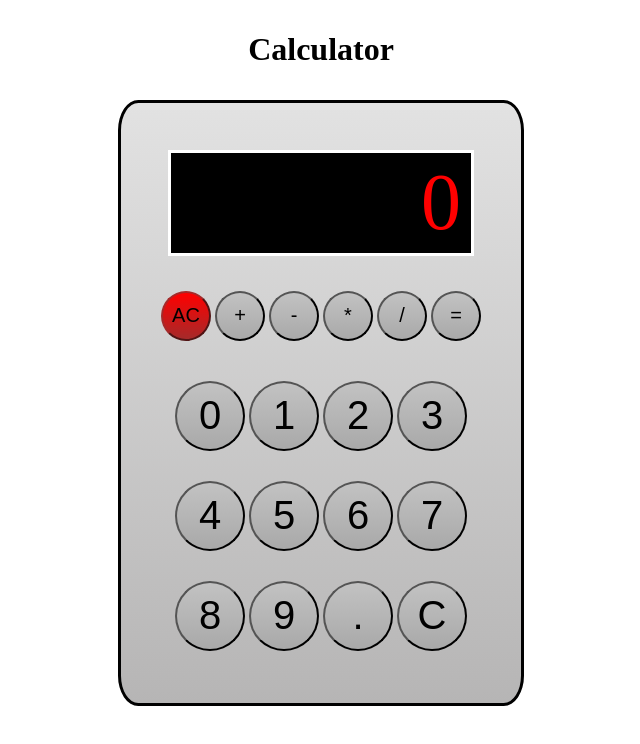
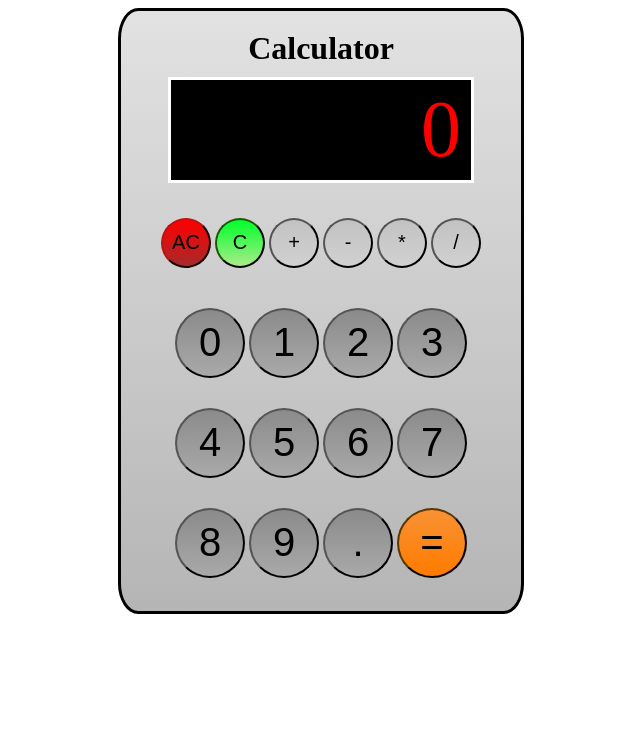
Before and after one commit to omangithub/Calculator, a plain HTML site: page index.html in a window 1280 px wide. Shown: the whole page, without its empty margins (319-959 px from the left). Drawn offline with Linux system fonts and the light colour scheme.

Commit message:
fixed issues with back button

```diff
--- a/index.html
+++ b/index.html
@@ -13,19 +13,21 @@
 
   <body>
 
-    <h1 id="titleCalc">Calculator</h1>
+
 
   <div id="calcBody">
+    <h1 id="titleCalc">Calculator</h1>
     <div id="display">
       <div id="innerDisplay"></div>
     </div>
     <div id="equationButtonBox">
       <button id="clear" class="topCalcButton">AC</button>
+      <button id="oneBack" class="topCalcButton">C</button>
       <button id="plus" class="topCalcButton">+</button>
       <button id="minus" class="topCalcButton">-</button>
       <button id="times" class="topCalcButton">*</button>
       <button id="divide" class="topCalcButton">/</button>
-      <button id="equals" class="topCalcButton">=</button>
+
     </div>
     <div id="numberButtonBox">
       <button id="zero" class="bottomCalcButton">0</button>
@@ -39,7 +41,7 @@
       <button id="eight" class="bottomCalcButton">8</button>
       <button id="nine" class="bottomCalcButton">9</button>
       <button id="decimalPoint" class="bottomCalcButton">.</button>
-      <button id="oneBack" class="bottomCalcButton">C</button>
+      <button id="equals" class="bottomCalcButton">=</button>
       </div>
   </div>
   </body>
--- a/javascript.js
+++ b/javascript.js
@@ -42,6 +42,7 @@ let plusEquation = false;
 let minusEquation = false;
 let divideEquation = false;
 let timesEquation = false;
+let clearAfterEquals = false;
 
 // event listeners for the number buttons
 
@@ -108,6 +109,7 @@ decimalPointButton.addEventListener ("click", ()=>{
   });
 
 oneBackButton.addEventListener ("click", ()=> {
+  if (!clearAfterEquals===true) {
     if (equationOne===true) {
       if (equationOneNumbers.length<=1) {
         equationOneNumbers.pop();
@@ -138,10 +140,11 @@ oneBackButton.addEventListener ("click", ()=> {
               screenItems();
             }
         }
-    }});
+  }}});
 
 
 plusButton.addEventListener ("click", ()=> {
+    clearAfterEquals=false;
     if (minusEquation===true && equationOne===false && equationTwoNumbers.length===0|| divideEquation===true && equationOne===false && equationTwoNumbers.length===0|| timesEquation===true && equationOne===false && equationTwoNumbers.length===0) {
         displayScreen.textContent="+";
         equationOne=false;
@@ -177,6 +180,7 @@ plusButton.addEventListener ("click", ()=> {
 
 
 minusButton.addEventListener ("click", ()=> {
+    clearAfterEquals=false;
     if (plusEquation===true && equationOne===false && equationTwoNumbers.length===0|| divideEquation===true && equationOne===false && equationTwoNumbers.length===0|| timesEquation===true && equationOne===false && equationTwoNumbers.length===0) {
         displayScreen.textContent="-";
         equationOne=false;
@@ -211,6 +215,7 @@ minusButton.addEventListener ("click", ()=> {
 });
 
 divideButton.addEventListener ("click", ()=> {
+    clearAfterEquals=false;
     if (minusEquation===true && equationOne===false && equationTwoNumbers.length===0|| plusEquation===true && equationOne===false && equationTwoNumbers.length===0|| timesEquation===true && equationOne===false && equationTwoNumbers.length===0) {
         displayScreen.textContent="/";
         equationOne=false;
@@ -245,6 +250,7 @@ divideButton.addEventListener ("click", ()=> {
 });
 
 timesButton.addEventListener ("click", ()=> {
+    clearAfterEquals=false;
     if (minusEquation===true && equationOne===false && equationTwoNumbers.length===0|| divideEquation===true && equationOne===false && equationTwoNumbers.length===0|| plusEquation===true && equationOne===false && equationTwoNumbers.length===0) {
         displayScreen.textContent="*";
         equationOne=false;
@@ -294,7 +300,7 @@ clearButton.addEventListener ("click", ()=> {
     equationOneNumbers = [];
     equationTwoNumbers = [];
     displayScreen.textContent=noValue;
-  })
+})
 
 // functions
 
@@ -307,46 +313,55 @@ function operate (a,b) {
             displayScreen.textContent="ERROR";
             endOfEquation=true;
             equationOne=true;
+            clearAfterEquals=true;
         } else {
         displayScreen.textContent=displayedOnScreen;
         endOfEquation=true;
         equationOne=true;
+        clearAfterEquals=true;
         }
     } else if (minusEquation===true) {
         displayedOnScreen =  a - b;
         displayScreen.textContent=displayedOnScreen;
         endOfEquation=true;
         equationOne=true;
+        clearAfterEquals=true;
     } else if (divideEquation===true) {
         displayedOnScreen =  Math.round((a / b)*100000)/100000;
         if (displayedOnScreen===Infinity || a===0 && b===0) {
             displayScreen.textContent="ERROR"
             endOfEquation=true;
             equationOne=true;
+            clearAfterEquals=true;
         } else {
         displayScreen.textContent=displayedOnScreen;
         endOfEquation=true;
         equationOne=true;
+        clearAfterEquals=true;
         }
     } else if (timesEquation===true) {
         if (a===0 || b===0) {
             displayScreen.textContent="0";
             endOfEquation=true;
             equationOne=true;
+            clearAfterEquals=true;
         }else if (displayedOnScreen>9999999) {
             displayScreen.textContent="ERROR";
             endOfEquation=true;
             equationOne=true;
+            clearAfterEquals=true;
         } else {
         displayedOnScreen =  a * b;
         displayScreen.textContent=displayedOnScreen;
         endOfEquation=true;
         equationOne=true;
+        clearAfterEquals=true;
         }
     }
 }
 
 function clickedNumberButtonFunc () {
+    clearAfterEquals=false;
     if (endOfEquation===true) {
         displayedOnScreen = [];
         plusEquation=false;
--- a/style.css
+++ b/style.css
@@ -3,8 +3,52 @@
     justify-content: center;
     display: flex;
     text-align: center;
-    padding: 10px;
+    padding: 0px;
+    margin: 0px;
 }
+
+#equals {
+    background-image: linear-gradient(rgb(248, 146, 51), rgb(255, 123, 0));
+    border-color: rgb(90, 55, 3);
+}
+
+
+#clear {
+    background-image: linear-gradient(red, brown);
+    border-color: rgb(105, 10, 10);
+    font-size: 20px;
+    color: black;
+}
+
+#oneBack {
+    background-image: linear-gradient(rgb(0, 255, 42), rgb(169, 236, 138));
+    border-color: rgb(28, 88, 5);
+    font-size: 20px;
+    color: black;
+}
+
+.topCalcButton {
+    margin:2px;
+    width: 50px;
+    height:50px;
+    border-radius: 50%;
+    background-image: linear-gradient(rgb(194, 194, 194), rgb(209, 209, 209));
+    border-color: black;
+    font-size: 20px;
+    color: black;
+}
+
+.bottomCalcButton {
+    margin:2px;
+  width: 70px;
+  height:70px;
+  border-radius: 50%;
+  background-image: linear-gradient(rgb(139, 139, 139), darkgrey);
+  border-color: black;
+  font-size: 40px;
+  color: black;
+}
+
 
 #calcBody {
     margin:auto;
@@ -64,32 +108,3 @@
     flex-direction: row;
     flex-wrap: wrap;
 }
-
-#clear {
-    background-image: linear-gradient(red, brown);
-    border-color: brown;
-    font-size: 20px;
-    color: black;
-}
-
-.topCalcButton {
-    margin:2px;
-    width: 50px;
-    height:50px;
-    border-radius: 50%;
-    background-image: linear-gradient(rgb(194, 194, 194), darkgrey);
-    border-color: black;
-    font-size: 20px;
-    color: black;
-}
-
-.bottomCalcButton {
-    margin:2px;
-  width: 70px;
-  height:70px;
-  border-radius: 50%;
-  background-image: linear-gradient(rgb(194, 194, 194), darkgrey);
-  border-color: black;
-  font-size: 40px;
-  color: black;
-}
```
